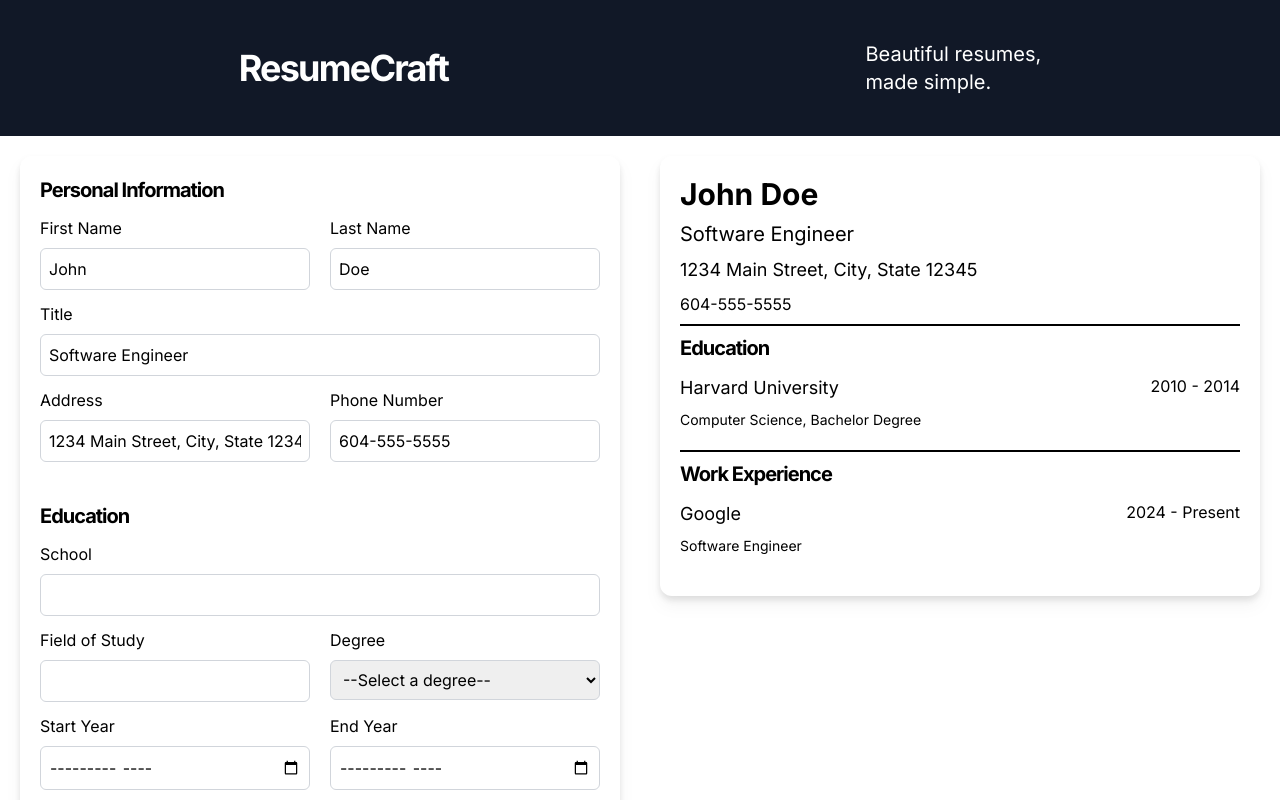
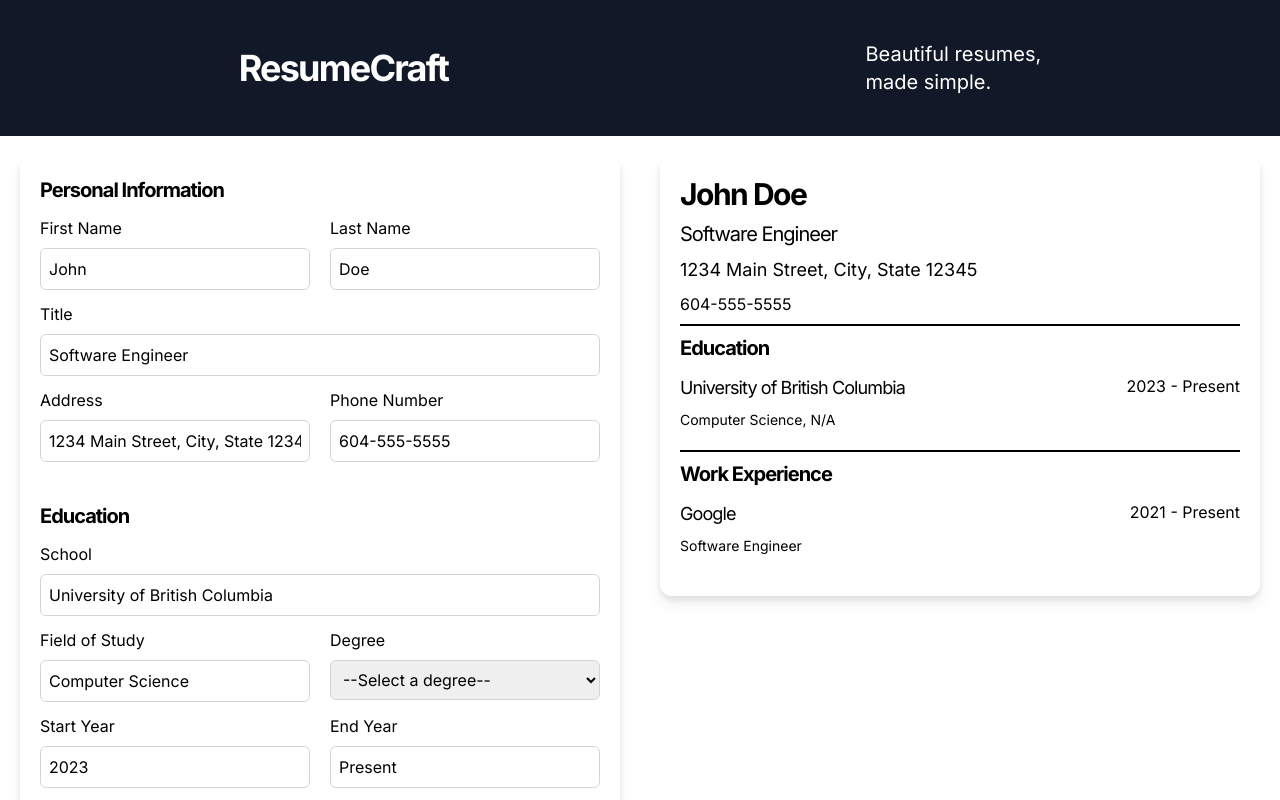
Before and after one commit to michaeleii/resumecraft, a React (Vite) app: page / in a window 1280 px wide. Shown: the top 800 px of the page. Built offline with nearby package versions, Linux system fonts and the light colour scheme.

Commit message:
Update ui using state for education and work

```diff
--- a/src/components/Education.tsx
+++ b/src/components/Education.tsx
@@ -1,13 +1,28 @@
+import useFormStore from "../store";
+
 function Education() {
+  const [school, degree, fieldOfStudy, startYear, endYear] = useFormStore(
+    (state) => [
+      state.school,
+      state.degree,
+      state.fieldOfStudy,
+      state.startYear,
+      state.endYear,
+    ]
+  );
   return (
     <div className="mt-2 flex flex-col  gap-3 border-b-2 border-black pb-5">
       <h3 className="text-xl font-bold tracking-tighter">Education</h3>
       <div className="flex flex-col gap-2">
         <div className="flex justify-between">
-          <h4 className="text-lg">Harvard University</h4>
-          <p>2010 - 2014</p>
+          <h4 className="text-lg tracking-tighter">{school}</h4>
+          <p>
+            {startYear} - {endYear}
+          </p>
         </div>
-        <p className="text-sm">Computer Science, Bachelor Degree</p>
+        <p className="text-sm">
+          {fieldOfStudy}, {degree ? `${degree} Degree` : "N/A"}
+        </p>
       </div>
     </div>
   );
--- a/src/components/Form.tsx
+++ b/src/components/Form.tsx
@@ -12,6 +12,24 @@ function Form() {
     updateTitle,
     updateAddress,
     updateMobile,
+    school,
+    degree,
+    fieldOfStudy,
+    startYear,
+    endYear,
+    updateSchool,
+    updateDegree,
+    updateFieldOfStudy,
+    updateStartYear,
+    updateEndYear,
+    company,
+    position,
+    startDate,
+    endDate,
+    updateCompany,
+    updatePosition,
+    updateStartDate,
+    updateEndDate,
   ] = useFormStore((state) => [
     state.fname,
     state.lname,
@@ -23,6 +41,24 @@ function Form() {
     state.updateTitle,
     state.updateAddress,
     state.updateMobile,
+    state.school,
+    state.degree,
+    state.fieldOfStudy,
+    state.startYear,
+    state.endYear,
+    state.updateSchool,
+    state.updateDegree,
+    state.updateFieldOfStudy,
+    state.updateStartYear,
+    state.updateEndYear,
+    state.company,
+    state.position,
+    state.startDate,
+    state.endDate,
+    state.updateCompany,
+    state.updatePosition,
+    state.updateStartDate,
+    state.updateEndDate,
   ]);
   return (
     <div className="p-5">
@@ -102,6 +138,8 @@ function Form() {
                 className="rounded-md border border-gray-300 p-2 outline-none focus:border-blue-500"
                 name="school"
                 id="school"
+                value={school}
+                onChange={(e) => updateSchool(e.currentTarget.value)}
               />
             </div>
             <div className="grid grid-cols-2 gap-5">
@@ -112,6 +150,8 @@ function Form() {
                   className="rounded-md border border-gray-300 p-2 outline-none focus:border-blue-500"
                   name="field"
                   id="field"
+                  value={fieldOfStudy}
+                  onChange={(e) => updateFieldOfStudy(e.currentTarget.value)}
                 />
               </div>
               <div className="flex flex-col gap-2">
@@ -120,35 +160,41 @@ function Form() {
                   name="degree"
                   id="degree"
                   className="rounded-md border border-gray-300 p-2 outline-none focus:border-blue-500"
+                  value={degree}
+                  onChange={(e) => updateDegree(e.currentTarget.value)}
                 >
                   <option value="">--Select a degree--</option>
-                  <option value="highschool">High School</option>
-                  <option value="certificate">Certificate</option>
-                  <option value="diploma">Diploma</option>
-                  <option value="associate">Associate</option>
-                  <option value="bachelor">Bachelor</option>
-                  <option value="master">Master</option>
-                  <option value="doctorate">Doctorate</option>
+                  <option value="High School">High School</option>
+                  <option value="Certificate">Certificate</option>
+                  <option value="Diploma">Diploma</option>
+                  <option value="Associate">Associate</option>
+                  <option value="Bachelor">Bachelor</option>
+                  <option value="Master">Master</option>
+                  <option value="Doctorate">Doctorate</option>
                 </select>
               </div>
             </div>
             <div className="grid grid-cols-2 gap-5">
               <div className="flex flex-col gap-2">
-                <label htmlFor="startDate">Start Year</label>
+                <label htmlFor="startYear">Start Year</label>
                 <input
-                  type="month"
+                  type="text"
                   className="rounded-md border border-gray-300 p-2 outline-none focus:border-blue-500"
-                  name="startDate"
-                  id="startDate"
+                  name="startYear"
+                  id="startYear"
+                  value={startYear}
+                  onChange={(e) => updateStartYear(e.currentTarget.value)}
                 />
               </div>
               <div className="flex flex-col gap-2">
-                <label htmlFor="endDate">End Year</label>
+                <label htmlFor="endYear">End Year</label>
                 <input
-                  type="month"
+                  type="text"
                   className="rounded-md border border-gray-300 p-2 outline-none focus:border-blue-500"
-                  name="endDate"
-                  id="endDate"
+                  name="endYear"
+                  id="endYear"
+                  value={endYear}
+                  onChange={(e) => updateEndYear(e.currentTarget.value)}
                 />
               </div>
             </div>
@@ -164,6 +210,8 @@ function Form() {
                 className="rounded-md border border-gray-300 p-2 outline-none focus:border-blue-500"
                 name="company"
                 id="company"
+                value={company}
+                onChange={(e) => updateCompany(e.currentTarget.value)}
               />
             </div>
             <div className="flex flex-col gap-2">
@@ -173,25 +221,31 @@ function Form() {
                 className="rounded-md border border-gray-300 p-2 outline-none focus:border-blue-500"
                 name="position"
                 id="position"
+                value={position}
+                onChange={(e) => updatePosition(e.currentTarget.value)}
               />
             </div>
             <div className="grid grid-cols-2 gap-5">
               <div className="flex flex-col gap-2">
                 <label htmlFor="startDate">Start Year</label>
                 <input
-                  type="month"
+                  type="text"
                   className="rounded-md border border-gray-300 p-2 outline-none focus:border-blue-500"
                   name="startDate"
                   id="startDate"
+                  value={startDate}
+                  onChange={(e) => updateStartDate(e.currentTarget.value)}
                 />
               </div>
               <div className="flex flex-col gap-2">
                 <label htmlFor="endDate">End Year</label>
                 <input
-                  type="month"
+                  type="text"
                   className="rounded-md border border-gray-300 p-2 outline-none focus:border-blue-500"
                   name="endDate"
                   id="endDate"
+                  value={endDate}
+                  onChange={(e) => updateEndDate(e.currentTarget.value)}
                 />
               </div>
             </div>
--- a/src/components/ResumeHeader.tsx
+++ b/src/components/ResumeHeader.tsx
@@ -14,11 +14,11 @@ function ResumeHeader() {
   );
   return (
     <header className="flex flex-col gap-2 border-b-2 border-black pb-2">
-      <h1 className="text-3xl font-bold">
+      <h1 className="text-3xl font-bold tracking-tighter">
         {fname} {lname}
       </h1>
 
-      <p className="text-xl">{title}</p>
+      <p className="text-xl tracking-tighter">{title}</p>
 
       <p className="text-lg">{address}</p>
 
--- a/src/components/Work.tsx
+++ b/src/components/Work.tsx
@@ -1,13 +1,23 @@
+import useFormStore from "../store";
+
 function Work() {
+  const [company, position, startDate, endDate] = useFormStore((state) => [
+    state.company,
+    state.position,
+    state.startDate,
+    state.endDate,
+  ]);
   return (
     <div className="mt-2 flex flex-col  gap-3 pb-5">
       <h3 className="text-xl font-bold tracking-tighter">Work Experience</h3>
       <div className="flex flex-col gap-2">
         <div className="flex justify-between">
-          <h4 className="text-lg">Google</h4>
-          <p>2024 - Present</p>
+          <h4 className="text-lg tracking-tighter">{company}</h4>
+          <p>
+            {startDate} - {endDate}
+          </p>
         </div>
-        <p className="text-sm">Software Engineer</p>
+        <p className="text-sm">{position}</p>
       </div>
     </div>
   );
--- a/src/store.ts
+++ b/src/store.ts
@@ -6,6 +6,15 @@ interface FormState {
   title: string;
   address: string;
   mobile: string;
+  school: string;
+  fieldOfStudy: string;
+  degree: string;
+  startYear: string;
+  endYear: string;
+  company: string;
+  position: string;
+  startDate: string;
+  endDate: string;
 }
 interface FormActions {
   updateFname: (fname: FormState["fname"]) => void;
@@ -13,6 +22,15 @@ interface FormActions {
   updateTitle: (title: FormState["title"]) => void;
   updateAddress: (address: FormState["address"]) => void;
   updateMobile: (mobile: FormState["mobile"]) => void;
+  updateSchool: (school: FormState["school"]) => void;
+  updateFieldOfStudy: (fieldOfStudy: FormState["fieldOfStudy"]) => void;
+  updateDegree: (degree: FormState["degree"]) => void;
+  updateStartYear: (startYear: FormState["startYear"]) => void;
+  updateEndYear: (endYear: FormState["endYear"]) => void;
+  updateCompany: (company: FormState["company"]) => void;
+  updatePosition: (position: FormState["position"]) => void;
+  updateStartDate: (startDate: FormState["startDate"]) => void;
+  updateEndDate: (endDate: FormState["endDate"]) => void;
 }
 
 const useFormStore = create<FormState & FormActions>()((set) => ({
@@ -26,6 +44,24 @@ const useFormStore = create<FormState & FormActions>()((set) => ({
   updateTitle: (title) => set({ title }),
   updateAddress: (address) => set({ address }),
   updateMobile: (mobile) => set({ mobile }),
+  school: "University of British Columbia",
+  fieldOfStudy: "Computer Science",
+  degree: "",
+  startYear: "2023",
+  endYear: "Present",
+  updateSchool: (school) => set({ school }),
+  updateFieldOfStudy: (fieldOfStudy) => set({ fieldOfStudy }),
+  updateDegree: (degree) => set({ degree }),
+  updateStartYear: (startYear) => set({ startYear }),
+  updateEndYear: (endYear) => set({ endYear }),
+  company: "Google",
+  position: "Software Engineer",
+  startDate: "2021",
+  endDate: "Present",
+  updateCompany: (company) => set({ company }),
+  updatePosition: (position) => set({ position }),
+  updateStartDate: (startDate) => set({ startDate }),
+  updateEndDate: (endDate) => set({ endDate }),
 }));
 
 export default useFormStore;
```
